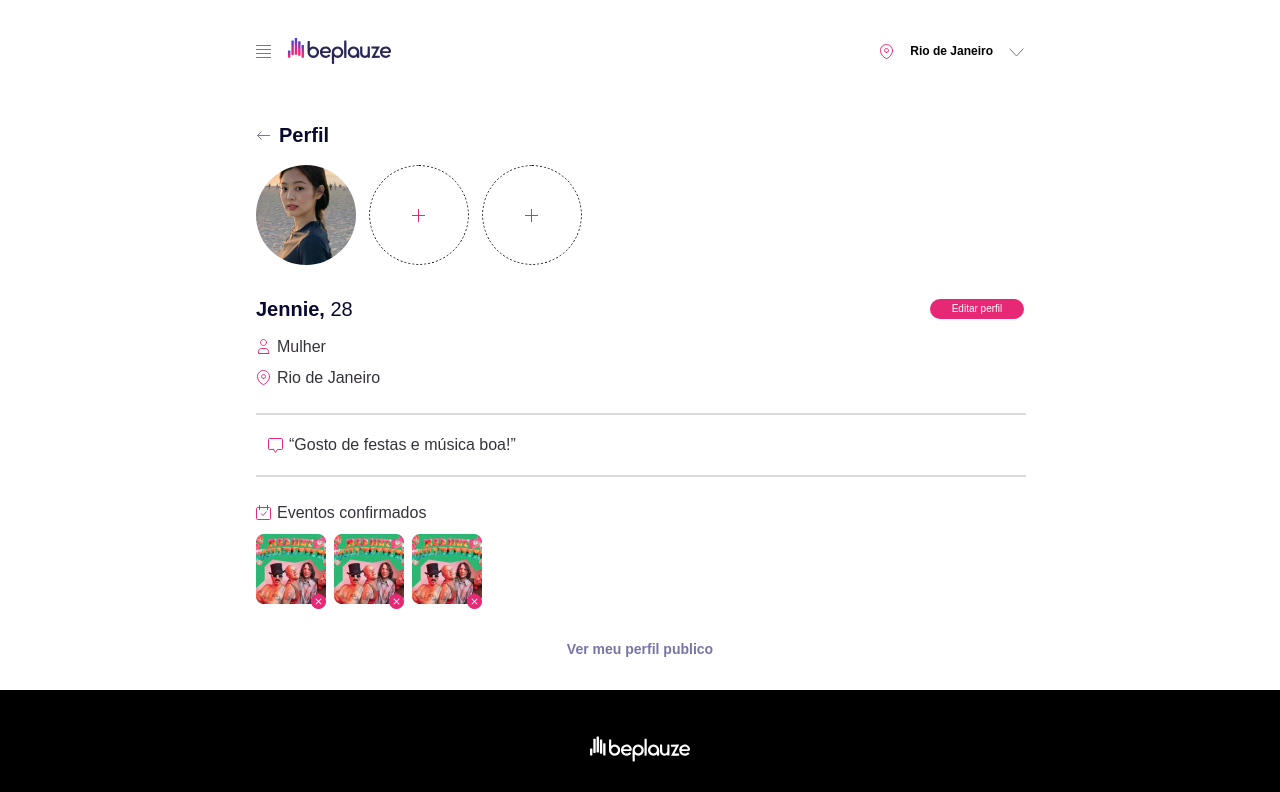
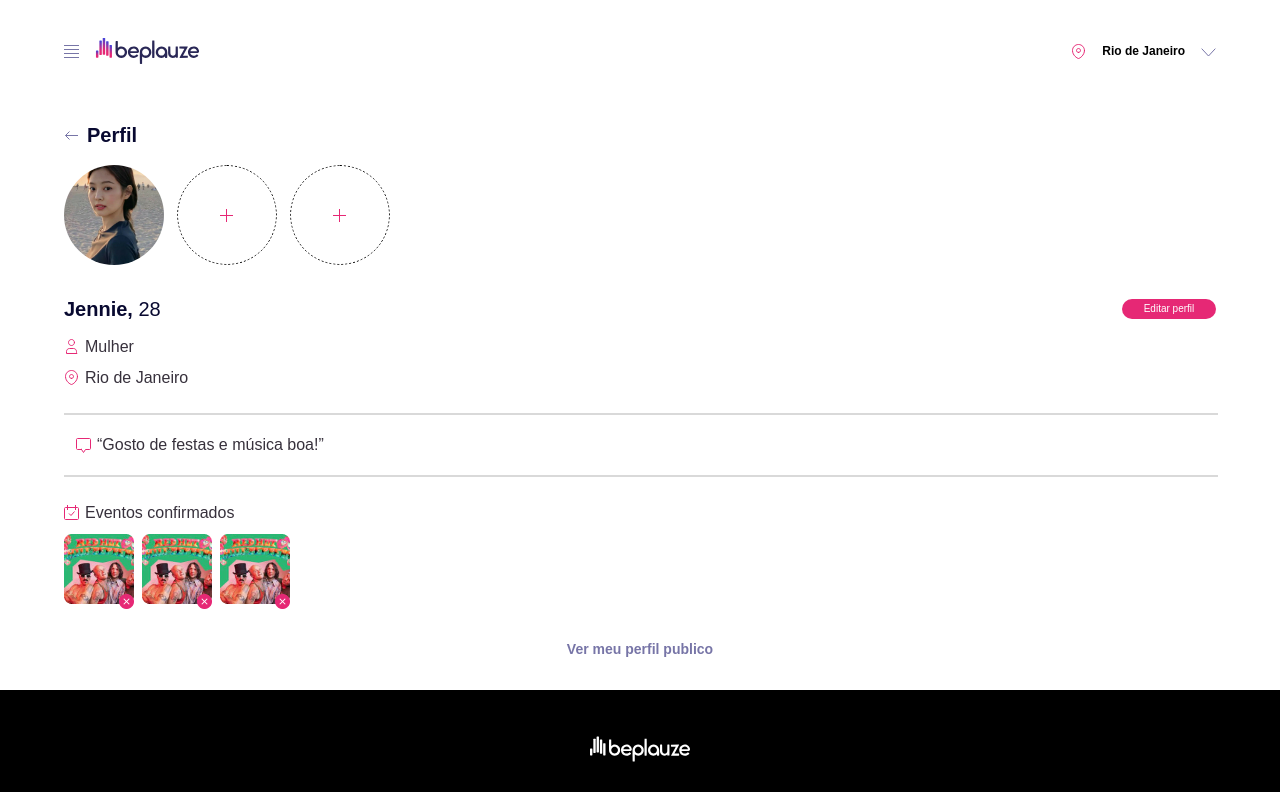
Before and after one commit to ThaisFReis/front-perfil, a Next.js app: page / in a window 1280 px wide. Shown: the top 792 px of the page. Built offline with nearby package versions, Linux system fonts and the light colour scheme.

Commit message:
Terceiro commit

```diff
--- a/src/app/components/Partials/Header/styles.module.css
+++ b/src/app/components/Partials/Header/styles.module.css
@@ -1,5 +1,5 @@
 .header {
-  width: 768px;
+  width: 100%;
   height: 7vh;
   display: flex;
   align-items: center;
--- a/src/app/components/Profile/ProfileEdit/styles.module.css
+++ b/src/app/components/Profile/ProfileEdit/styles.module.css
@@ -7,7 +7,7 @@
 }
 
 .main {
-  width: 768px;
+  width: 50vw;
   height: fit-content;
   display: flex;
   flex-direction: column;
@@ -18,6 +18,7 @@
   scrollbar-color: #e62875 #f5f5f5;
   gap: 1rem;
   z-index: 997;
+  background-color: chocolate;
 }
 
 .menuOpen {
@@ -27,11 +28,12 @@
 }
 
 .perfil {
-  width: 768px;
+  width: 100%;
   display: flex;
   flex-direction: column;
   align-items: center;
   margin-top: 28px;
+  background-color: blanchedalmond;
 }
 
 .perfil_header {
@@ -48,6 +50,7 @@
 }
 
 .perfil_form {
+  width: 100%;
   display: flex;
   flex-direction: column;
   gap: 16px;
@@ -55,13 +58,14 @@
 }
 
 .perfil_form form {
+  width: 100%;
   display: flex;
   flex-direction: column;
   gap: 12px;
 }
 
 .perfil_form form input {
-  width: 730px;
+  width: 95%;
   height: 20px;
   padding: 12px 16px;
   border: #aea8b2 1px solid;
@@ -107,3 +111,10 @@ hr.solid {
 
   margin: 24px 0;
 }
+
+@media screen and (max-width: 996px) {
+  .main {
+    width: 90vw;
+  }
+
+}
--- a/src/app/components/Profile/ProfileView/styles.module.css
+++ b/src/app/components/Profile/ProfileView/styles.module.css
@@ -7,7 +7,7 @@
 }
 
 .main {
-  width: 768px;
+  width: 50vw;
   height: fit-content;
   display: flex;
   flex-direction: column;
@@ -27,27 +27,24 @@
 }
 
 .perfil {
-  width: 768px;
+  width: 100%;
   display: flex;
-  flex-direction: column;
+  flex-direction: row;
+  justify-content: flex-start;
   align-items: center;
   margin-top: 28px;
+  gap: 4px;
 }
 
-.perfil_header {
+.perfil_info {
   display: flex;
-  flex-direction: row;
-  align-items: center;
-  align-self: flex-start;
-  gap: 8px;
-
   font-size: 20px;
   line-height: 120%;
   color: #080930;
 }
 
 .perfil_img {
-  width: 768px;
+  width: 100%;
   display: flex;
   flex-direction: row;
   align-items: center;
@@ -83,7 +80,6 @@
   line-height: 120%;
   font-weight: medium;
 }
-/*Image,p*/
 
 hr.solid {
   border: 1px solid #d9d9d9;
@@ -92,14 +88,23 @@ hr.solid {
 }
 
 .perfil_info_events {
+  width: 100%;
   display: flex;
   flex-direction: column;
   gap: 12px;
 }
 
 .perfil_info_events_list {
+  width: 100%;
   display: flex;
   flex-direction: row;
   gap: 8px;
+  margin-bottom: 32px;
 }
-/*Image*/
+
+@media screen and (max-width: 996px) {
+  .main {
+    width: 90vw;
+  }
+
+}
--- a/src/app/components/Profile/styles.module.css
+++ b/src/app/components/Profile/styles.module.css
@@ -1,5 +1,5 @@
 .perfil {
-  width: 768px;
+  width: 100%;
   display: flex;
   flex-direction: column;
   margin-top: 28px;
--- a/src/app/page.module.css
+++ b/src/app/page.module.css
@@ -7,7 +7,7 @@
 }
 
 .main{
-  width: 768px;
+  width: 90vw;
   height: fit-content;
   display: flex;
   flex-direction: column;
```
